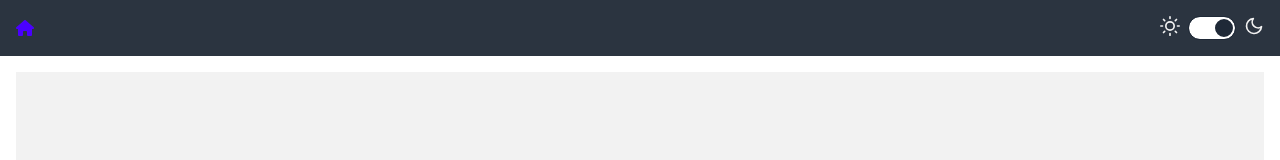
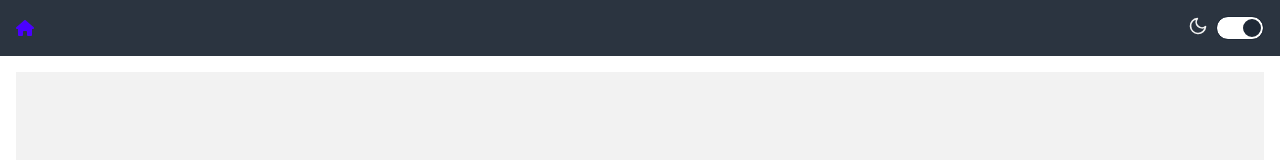
Before and after one commit to PedroLucasNeto/businessmanagement, a Vue app: page /login in a window 1280 px wide. Shown: the top 160 px of the page. Built offline with nearby package versions, Linux system fonts and the light colour scheme.

Commit message:
fix loading

```diff
--- a/src/components/ToggleTheme.vue
+++ b/src/components/ToggleTheme.vue
@@ -3,15 +3,11 @@
     <label class="flex cursor-pointer gap-2">
       <svg xmlns="http://www.w3.org/2000/svg" width="20" height="20" viewBox="0 0 24 24" fill="none"
         stroke="currentColor" stroke-width="2" stroke-linecap="round" stroke-linejoin="round">
-        <circle cx="12" cy="12" r="5" />
-        <path d="M12 1v2M12 21v2M4.2 4.2l1.4 1.4M18.4 18.4l1.4 1.4M1 12h2M21 12h2M4.2 19.8l1.4-1.4M18.4 5.6l1.4-1.4" />
-      </svg>
-      <input type="checkbox" value="synthwave" data-toggle-theme="light,dark" class="toggle theme-controller"
-        @change="toggleTheme" checked />
-      <svg xmlns="http://www.w3.org/2000/svg" width="20" height="20" viewBox="0 0 24 24" fill="none"
-        stroke="currentColor" stroke-width="2" stroke-linecap="round" stroke-linejoin="round">
         <path d="M21 12.79A9 9 0 1 1 11.21 3 7 7 0 0 0 21 12.79z"></path>
       </svg>
+      <input type="checkbox" value="light" data-toggle-theme="dark,light" class="toggle theme-controller"
+        @change="toggleTheme" checked />
+        <fa icon="fa-light fa-sun" />
     </label>
   </div>
 </template>
@@ -22,7 +18,7 @@ import { onMounted } from 'vue';
 function toggleTheme () {
   const toggle = document.querySelector('[data-toggle-theme]');
   toggle.addEventListener('change', () => {
-    const theme = toggle.checked ? 'dark' : 'light';
+    const theme = toggle.checked ? 'light' : 'dark';
     document.documentElement.setAttribute('data-theme', theme);
   });
 }
```
